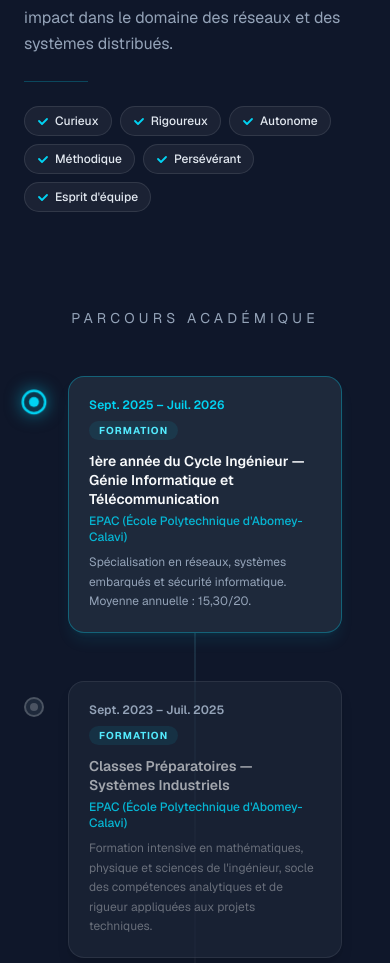
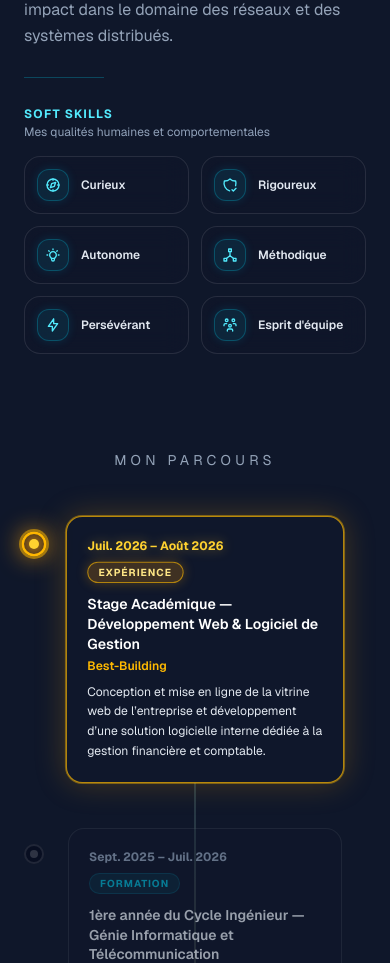
Before and after one commit to VignonCK/my-portfolio, a Next.js app: page / in a window 390 px wide. Shown: the part 2760-3723 px from the top of the page. Built offline with nearby package versions, Linux system fonts and the light colour scheme.

Commit message:
Finitions et ajustements d'ergonomie : animations bidirectionnelles sobres, timeline unifiée Mon Parcours, Soft Skills 2x3 et boutons conditionnels de projets

```diff
--- a/src/components/About.tsx
+++ b/src/components/About.tsx
@@ -3,47 +3,60 @@
 /**
  * src/components/About.tsx
  *
- * Section « À propos » — Module 3 du portfolio (v2).
+ * Section « À propos » — Module 3 du portfolio.
  *
  * Entrées : siteConfig.apropos (bio, timeline)
  * Sorties  : élément <section id="apropos"> avec :
- *   1. En-tête section centré (overline + H2 + sous-titre) — sans photo circulaire
- *   2. Bloc bio : photo gauche + texte droite (présentation + aspirations + tags)
- *   3. Timeline académique avec animation d'état actif au scroll (IntersectionObserver)
+ *   1. En-tête section centré avec animation scroll reveal bidirectionnelle
+ *   2. Bloc bio : photo + texte & Soft Skills 2x3
+ *   3. Timeline unique "Mon Parcours" : Formations (cyan) & Expériences (ambre) unifiées
  *
  * Décisions clés :
- * - useReducedMotion respecté sur toutes les animations (WCAG AA).
- * - Timeline : IntersectionObserver sur chaque entrée → activeIndex mis à jour
- *   au scroll → nœud actif s'illumine (glow + pulse) pour guider le lecteur.
- * - La ligne verticale est en CSS pur (pas de calcul JS de hauteur).
- * - bio.photoUrl vide → placeholder gris avec initiales du candidat.
- * - Aucun texte en dur dans le composant — tout vient de siteConfig.apropos.
+ *   - Fusion chronologique des formations et expériences.
+ *   - Différenciation visuelle : Badges et nœuds cyan pour formations, ambre pour expériences.
+ *   - Animations sobres et fluides (translations légères ≤ 20px, 350-400ms, easeOut, once: false).
+ *   - useReducedMotion respecté pour désactiver les translations si demandé.
  */
 
 import { useEffect, useRef, useState } from 'react';
-import { motion, useReducedMotion, Variants } from 'framer-motion';
+import { motion, useReducedMotion, type Variants } from 'framer-motion';
 import Image from 'next/image';
+import type { IconType } from 'react-icons';
+import {
+  TbCompass,
+  TbShieldCheck,
+  TbBulb,
+  TbHierarchy2,
+  TbBolt,
+  TbUsersGroup,
+  TbSparkles,
+} from 'react-icons/tb';
 import { siteConfig } from '@/src/data/site-config';
 
-// ─── Sous-composant : Bloc bio (photo gauche + texte droite) ─────────────────
+// ─── Mapping des icônes thématiques par qualité ──────────────────────────────
+
+const ICONS_QUALITES: Record<string, IconType> = {
+  'Curieux': TbCompass,
+  'Rigoureux': TbShieldCheck,
+  'Autonome': TbBulb,
+  'Méthodique': TbHierarchy2,
+  'Persévérant': TbBolt,
+  "Esprit d'équipe": TbUsersGroup,
+};
+
+// ─── Sous-composant : Bloc bio (photo gauche + texte & soft skills droite) ───
 
 function BlocBio({ shouldReduceMotion }: { shouldReduceMotion: boolean }) {
   const { bio } = siteConfig.apropos;
 
-  const variantesEntree: Variants = {
-    masque: { opacity: 0, y: shouldReduceMotion ? 0 : 30 },
-    visible: { opacity: 1, y: 0, transition: { duration: 0.65, ease: 'easeOut' } },
-  };
-
   return (
     <div className="mb-24 grid grid-cols-1 gap-10 lg:grid-cols-[2fr_3fr] lg:items-start lg:gap-14">
-
-      {/* ── Colonne gauche : Photo ── */}
+      {/* ── Colonne gauche : Photo (Slide-in gauche sobre) ── */}
       <motion.div
-        variants={variantesEntree}
-        initial="masque"
-        whileInView="visible"
-        viewport={{ once: true }}
+        initial={{ opacity: 0, x: shouldReduceMotion ? 0 : -20 }}
+        whileInView={{ opacity: 1, x: 0 }}
+        viewport={{ once: false, amount: 0.15 }}
+        transition={{ duration: 0.4, ease: 'easeOut' }}
         className="relative mx-auto w-full max-w-sm"
       >
         {/* Cadre photo */}
@@ -58,10 +71,9 @@ function BlocBio({ shouldReduceMotion }: { shouldReduceMotion: boolean }) {
               priority
             />
           ) : (
-            /* Placeholder initiales — retiré dès que photoUrl est renseigné */
             <div className="flex h-full w-full items-center justify-center bg-gradient-to-br from-slate-800 to-slate-900">
               <span className="text-5xl font-bold text-white/10 select-none">
-                {siteConfig.nomCandidat.split(' ').map(n => n[0]).join('')}
+                {siteConfig.nomCandidat.split(' ').map((n) => n[0]).join('')}
               </span>
             </div>
           )}
@@ -73,19 +85,18 @@ function BlocBio({ shouldReduceMotion }: { shouldReduceMotion: boolean }) {
             </p>
           </div>
         </div>
-
       </motion.div>
 
-      {/* ── Colonne droite : Texte ── */}
+      {/* ── Colonne droite : Texte & Soft Skills (Slide-in droite sobre) ── */}
       <motion.div
-        variants={variantesEntree}
-        initial="masque"
-        whileInView="visible"
-        viewport={{ once: true }}
-        transition={{ delay: 0.12 }}
-        className="flex flex-col gap-5"
+        initial={{ opacity: 0, x: shouldReduceMotion ? 0 : 20 }}
+        whileInView={{ opacity: 1, x: 0 }}
+        viewport={{ once: false, amount: 0.15 }}
+        transition={{ duration: 0.4, delay: shouldReduceMotion ? 0 : 0.08, ease: 'easeOut' }}
+        className="flex flex-col gap-6"
       >
-        {/* Paragraphes de présentation — tous en couleur secondaire */}
+        {/* Paragraphes de présentation */}
+        <div className="flex flex-col gap-4">
           {bio.paragraphes.map((texte, i) => (
             <p
               key={i}
@@ -94,47 +105,86 @@ function BlocBio({ shouldReduceMotion }: { shouldReduceMotion: boolean }) {
               {texte}
             </p>
           ))}
+        </div>
 
         {/* Séparateur */}
-        <div className="my-1 h-px w-16 bg-cyan-500/30" aria-hidden="true" />
+        <div className="my-1 h-px w-20 bg-cyan-500/30" aria-hidden="true" />
 
-        {/* Qualités personnelles */}
-        <div className="flex flex-wrap gap-2" aria-label="Qualités personnelles">
-          {bio.qualites.map((qualite) => (
-            <span
+        {/* ── Section Soft Skills / Savoir-être ────────────────────── */}
+        <div className="space-y-4">
+          <div>
+            <h3 className="text-xs font-bold uppercase tracking-widest text-cyan-300">
+              Soft Skills
+            </h3>
+            <p className="mt-0.5 text-xs text-slate-400">
+              Mes qualités humaines et comportementales
+            </p>
+          </div>
+
+          {/* Grille responsive 2x3 / 3x2 de mini-cartes */}
+          <div
+            className="grid grid-cols-2 gap-3 sm:grid-cols-3"
+            aria-label="Qualités comportementales et humaines"
+          >
+            {bio.qualites.map((qualite) => {
+              const Icon = ICONS_QUALITES[qualite] ?? TbSparkles;
+              return (
+                <div
                   key={qualite}
-              className="inline-flex items-center gap-1.5 rounded-full border border-white/10 bg-white/5 px-3 py-1.5 text-xs font-medium text-slate-200"
+                  className="group flex items-center gap-3 rounded-2xl border border-white/10 bg-slate-900/60 p-3 backdrop-blur-md transition-all duration-300 hover:-translate-y-0.5 hover:border-cyan-400/50 hover:bg-slate-800/80 hover:shadow-[0_0_15px_rgba(6,182,212,0.2)]"
                 >
-              {/* Checkmark cyan discret */}
-              <svg viewBox="0 0 12 12" fill="none" className="h-3 w-3 shrink-0 text-cyan-400" aria-hidden="true">
-                <path d="M2 6l3 3 5-5" stroke="currentColor" strokeWidth="1.8" strokeLinecap="round" strokeLinejoin="round" />
-              </svg>
+                  {/* Pastille lumineuse cyan avec icône thématique */}
+                  <div className="flex h-8 w-8 shrink-0 items-center justify-center rounded-xl border border-cyan-500/30 bg-cyan-500/10 text-cyan-300 shadow-[0_0_10px_rgba(6,182,212,0.15)] transition-all duration-300 group-hover:scale-105 group-hover:bg-cyan-500/20 group-hover:text-cyan-200">
+                    <Icon size={16} aria-hidden="true" />
+                  </div>
+                  <span className="text-xs font-semibold text-slate-200 transition-colors group-hover:text-white">
                     {qualite}
                   </span>
-          ))}
+                </div>
+              );
+            })}
+          </div>
         </div>
       </motion.div>
-
     </div>
   );
 }
 
 // ─── Sous-composant : Nœud de timeline ──────────────────────────────────────
 
-function NoeudTimeline({ estActif }: { estActif: boolean }) {
+function NoeudTimeline({
+  estActif,
+  estFormation,
+}: {
+  estActif: boolean;
+  estFormation: boolean;
+}) {
+  const activeBorderGlow = estFormation
+    ? 'border-cyan-400 bg-cyan-500/30 shadow-[0_0_20px_rgba(6,182,212,0.9)] ring-2 ring-cyan-400/50'
+    : 'border-amber-400 bg-amber-500/30 shadow-[0_0_20px_rgba(245,158,11,0.9)] ring-2 ring-amber-400/50';
+
+  const dotColorClasses = estFormation ? 'bg-cyan-300 shadow-[0_0_8px_#22d3ee]' : 'bg-amber-300 shadow-[0_0_8px_#f59e0b]';
+  const pingColorClasses = estFormation ? 'bg-cyan-400' : 'bg-amber-400';
+
   return (
     <div
-      className={`relative z-10 flex h-5 w-5 shrink-0 items-center justify-center rounded-full border-2 transition-all duration-500 ${
+      className={`relative z-10 flex h-5 w-5 shrink-0 items-center justify-center rounded-full border-2 transition-all duration-400 ${
         estActif
-          ? 'border-cyan-400 bg-cyan-500/20 shadow-[0_0_14px_rgba(6,182,212,0.6)] scale-125'
-          : 'border-white/20 bg-[var(--surface)] scale-100'
+          ? `${activeBorderGlow} scale-125 opacity-100`
+          : 'border-white/20 bg-slate-950 scale-100 opacity-50'
       }`}
       aria-hidden="true"
     >
       {estActif && (
-        <span className="absolute inline-flex h-full w-full animate-ping rounded-full bg-cyan-400 opacity-30" />
+        <span
+          className={`absolute inline-flex h-full w-full animate-ping rounded-full opacity-50 ${pingColorClasses}`}
+        />
       )}
-      <span className={`h-2 w-2 rounded-full transition-colors duration-500 ${estActif ? 'bg-cyan-400' : 'bg-white/20'}`} />
+      <span
+        className={`h-2 w-2 rounded-full transition-colors duration-400 ${
+          estActif ? dotColorClasses : 'bg-white/30'
+        }`}
+      />
     </div>
   );
 }
@@ -152,22 +202,40 @@ function ContenuCarte({
 }) {
   const badgeFormation = entree.type === 'formation';
 
+  const styleActif = badgeFormation
+    ? 'border-cyan-400/70 bg-slate-900 shadow-[0_0_30px_rgba(6,182,212,0.25)] ring-1 ring-cyan-400/40 opacity-100 scale-[1.015]'
+    : 'border-amber-400/70 bg-slate-900 shadow-[0_0_30px_rgba(245,158,11,0.25)] ring-1 ring-amber-400/40 opacity-100 scale-[1.015]';
+
   return (
     <div
-      className={`rounded-2xl border p-5 shadow-lg transition-all duration-500 ${
+      className={`rounded-2xl border p-5 transition-all duration-400 ${
         estActif
-          ? 'border-cyan-500/40 bg-[var(--surface)] shadow-cyan-500/10'
-          : 'border-white/8 bg-[var(--surface)]/60 shadow-black/10'
+          ? styleActif
+          : 'border-white/10 bg-slate-900/40 shadow-black/20 opacity-65 hover:opacity-90'
       }`}
     >
       {/* Période + badge */}
       <div className="mb-3 flex flex-wrap items-center justify-between gap-2">
-        <span className={`text-xs font-semibold transition-colors duration-500 ${estActif ? 'text-cyan-400' : 'text-[var(--text-secondary)]'}`}>
+        <span
+          className={`text-xs font-bold transition-colors duration-400 ${
+            estActif
+              ? badgeFormation
+                ? 'text-cyan-300 drop-shadow-[0_0_6px_rgba(34,211,238,0.4)]'
+                : 'text-amber-300 drop-shadow-[0_0_6px_rgba(251,191,36,0.4)]'
+              : 'text-slate-400'
+          }`}
+        >
           {entree.periode}
         </span>
         <span
-          className={`rounded-full px-2.5 py-0.5 text-[10px] font-bold uppercase tracking-widest ${
-            badgeFormation ? 'bg-cyan-500/10 text-cyan-300' : 'bg-violet-500/10 text-violet-300'
+          className={`rounded-full border px-2.5 py-0.5 text-[10px] font-bold uppercase tracking-widest transition-all duration-400 ${
+            badgeFormation
+              ? estActif
+                ? 'border-cyan-400/60 bg-cyan-500/20 text-cyan-200 shadow-[0_0_12px_rgba(6,182,212,0.3)]'
+                : 'border-cyan-500/20 bg-cyan-500/10 text-cyan-400/80'
+              : estActif
+                ? 'border-amber-400/60 bg-amber-500/20 text-amber-200 shadow-[0_0_12px_rgba(245,158,11,0.3)]'
+                : 'border-amber-500/20 bg-amber-500/10 text-amber-400/80'
           }`}
           aria-label={`Type : ${badgeFormation ? 'Formation' : 'Expérience'}`}
         >
@@ -176,17 +244,31 @@ function ContenuCarte({
       </div>
 
       {/* Intitulé */}
-      <h3 className={`text-sm font-semibold leading-snug transition-colors duration-500 ${estActif ? 'text-[var(--text-primary)]' : 'text-white/60'}`}>
+      <h3
+        className={`text-sm font-semibold leading-snug transition-colors duration-400 ${
+          estActif ? 'text-white font-bold' : 'text-slate-200'
+        }`}
+      >
         {entree.intitule}
       </h3>
 
-      {/* Établissement */}
-      <p className="mt-1 text-xs font-medium text-[var(--accent)]">
+      {/* Établissement / Entreprise */}
+      <p
+        className={`mt-1 text-xs font-semibold transition-colors duration-400 ${
+          badgeFormation
+            ? estActif ? 'text-cyan-400' : 'text-cyan-400/70'
+            : estActif ? 'text-amber-400' : 'text-amber-400/70'
+        }`}
+      >
         {entree.etablissement}
       </p>
 
       {/* Détail */}
-      <p className={`mt-2 text-xs leading-relaxed transition-colors duration-500 ${estActif ? 'text-[var(--text-secondary)]' : 'text-white/35'}`}>
+      <p
+        className={`mt-2 text-xs leading-relaxed transition-colors duration-400 ${
+          estActif ? 'text-slate-200' : 'text-slate-400/80'
+        }`}
+      >
         {entree.detail}
       </p>
     </div>
@@ -209,15 +291,27 @@ function CarteTimeline({
   shouldReduceMotion: boolean;
 }) {
   const estADroite = index % 2 === 0;
+  const estFormation = entree.type === 'formation';
 
   const variantesCarte: Variants = {
-    masque: { opacity: 0, x: shouldReduceMotion ? 0 : estADroite ? 50 : -50 },
-    visible: { opacity: 1, x: 0, transition: { duration: 0.5, ease: 'easeOut' } },
+    masque: {
+      opacity: 0,
+      x: shouldReduceMotion ? 0 : estADroite ? 20 : -20,
+      y: shouldReduceMotion ? 0 : 10,
+    },
+    visible: {
+      opacity: 1,
+      x: 0,
+      y: 0,
+      transition: { duration: 0.35, ease: 'easeOut' },
+    },
   };
 
   return (
-    <div ref={refCallback} className="relative grid grid-cols-[1fr_auto_1fr] items-start gap-x-6">
-
+    <div
+      ref={refCallback}
+      className="relative grid grid-cols-[1fr_auto_1fr] items-start gap-x-6"
+    >
       {/* ── Colonne gauche (desktop, cartes impaires) ── */}
       <div className="hidden md:flex md:flex-col md:items-end md:pb-12">
         {!estADroite && (
@@ -225,7 +319,7 @@ function CarteTimeline({
             variants={variantesCarte}
             initial="masque"
             whileInView="visible"
-            viewport={{ once: true, margin: '-60px' }}
+            viewport={{ once: false, amount: 0.2 }}
             className="w-full max-w-xs"
           >
             <ContenuCarte entree={entree} estActif={estActif} />
@@ -235,17 +329,17 @@ function CarteTimeline({
 
       {/* ── Nœud central ── */}
       <div className="flex flex-col items-center pt-4">
-        <NoeudTimeline estActif={estActif} />
+        <NoeudTimeline estActif={estActif} estFormation={estFormation} />
       </div>
 
       {/* ── Colonne droite ── */}
       <div className="flex flex-col items-start pb-12">
-        {/* Mobile : toutes les cartes ici */}
+        {/* Mobile */}
         <motion.div
           variants={variantesCarte}
           initial="masque"
           whileInView="visible"
-          viewport={{ once: true, margin: '-60px' }}
+          viewport={{ once: false, amount: 0.2 }}
           className="w-full max-w-xs md:hidden"
         >
           <ContenuCarte entree={entree} estActif={estActif} />
@@ -257,7 +351,7 @@ function CarteTimeline({
             variants={variantesCarte}
             initial="masque"
             whileInView="visible"
-            viewport={{ once: true, margin: '-60px' }}
+            viewport={{ once: false, amount: 0.2 }}
             className="hidden w-full max-w-xs md:block"
           >
             <ContenuCarte entree={entree} estActif={estActif} />
@@ -274,38 +368,31 @@ export default function About() {
   const shouldReduceMotion = useReducedMotion() ?? false;
   const { apropos } = siteConfig;
 
-  /**
-   * Tracking de l'entrée active au scroll via IntersectionObserver.
-   * Chaque CarteTimeline passe un ref callback → on stocke les refs dans un tableau.
-   * Quand une entrée est visible à ≥ 40%, on la marque comme active.
-   * Initialisation : première entrée active par défaut.
-   */
   const [activeIndex, setActiveIndex] = useState(0);
   const itemRefs = useRef<(HTMLDivElement | null)[]>([]);
 
   useEffect(() => {
-    if (shouldReduceMotion) return; // Pas d'animation → laisser le premier actif
+    if (shouldReduceMotion) return;
 
     const observers = itemRefs.current.map((el, i) => {
       if (!el) return null;
       const obs = new IntersectionObserver(
         ([entry]) => {
-          if (entry.isIntersecting) setActiveIndex(i);
+          if (entry.isIntersecting) {
+            setActiveIndex(i);
+          }
         },
-        { threshold: 0.4 }
+        {
+          rootMargin: '-15% 0px -25% 0px',
+          threshold: 0.1,
+        }
       );
       obs.observe(el);
       return obs;
     });
 
-    return () => observers.forEach(obs => obs?.disconnect());
+    return () => observers.forEach((obs) => obs?.disconnect());
   }, [shouldReduceMotion]);
-
-  /* Variantes communes pour les blocs de texte */
-  const variantesBloc: Variants = {
-    masque: { opacity: 0, y: shouldReduceMotion ? 0 : 24 },
-    visible: { opacity: 1, y: 0, transition: { duration: 0.6, ease: 'easeOut' } },
-  };
 
   return (
     <section
@@ -313,12 +400,12 @@ export default function About() {
       aria-labelledby="titre-apropos"
       className="relative mx-auto w-full max-w-6xl px-6 py-20 sm:px-10"
     >
-      {/* ── En-tête de section ─────────────────────────────────────── */}
+      {/* ── En-tête de section (Scroll Reveal) ─────────────────────── */}
       <motion.div
-        variants={variantesBloc}
-        initial="masque"
-        whileInView="visible"
-        viewport={{ once: true }}
+        initial={{ opacity: 0, y: shouldReduceMotion ? 0 : 20 }}
+        whileInView={{ opacity: 1, y: 0 }}
+        viewport={{ once: false, amount: 0.15 }}
+        transition={{ duration: 0.4, ease: 'easeOut' }}
         className="mb-16 text-center"
       >
         <p className="text-sm uppercase tracking-[0.3em] text-cyan-300">À propos</p>
@@ -333,25 +420,25 @@ export default function About() {
         </p>
       </motion.div>
 
-      {/* ── Bloc bio : photo gauche + texte droite ─────────────────── */}
+      {/* ── Bloc bio : photo gauche + texte & soft skills droite ───── */}
       <BlocBio shouldReduceMotion={shouldReduceMotion} />
 
-      {/* ── Timeline du parcours académique ────────────────────────── */}
+      {/* ── Timeline unifiée : Mon Parcours (Formations & Expériences) */}
       <div>
         <motion.p
-          variants={variantesBloc}
-          initial="masque"
-          whileInView="visible"
-          viewport={{ once: true }}
+          initial={{ opacity: 0, y: shouldReduceMotion ? 0 : 15 }}
+          whileInView={{ opacity: 1, y: 0 }}
+          viewport={{ once: false, amount: 0.15 }}
+          transition={{ duration: 0.35, ease: 'easeOut' }}
           className="mb-12 text-center text-sm uppercase tracking-[0.3em] text-[var(--text-secondary)]"
         >
-          Parcours académique
+          Mon Parcours
         </motion.p>
 
         <div className="relative">
           {/* Ligne verticale centrale */}
           <div
-            className="absolute left-1/2 top-0 h-full w-px -translate-x-1/2 bg-gradient-to-b from-cyan-500/50 via-white/10 to-transparent"
+            className="absolute left-1/2 top-0 h-full w-px -translate-x-1/2 bg-gradient-to-b from-cyan-500/50 via-amber-500/30 to-transparent"
             aria-hidden="true"
           />
 
@@ -362,7 +449,9 @@ export default function About() {
                 entree={entree}
                 index={index}
                 estActif={activeIndex === index}
-                refCallback={(el) => { itemRefs.current[index] = el; }}
+                refCallback={(el) => {
+                  itemRefs.current[index] = el;
+                }}
                 shouldReduceMotion={shouldReduceMotion}
               />
             ))}
--- a/src/components/Footer.tsx
+++ b/src/components/Footer.tsx
@@ -4,32 +4,37 @@
  * src/components/Footer.tsx — Module 7 (Pied de page)
  *
  * Entrées : siteConfig (src/data/site-config.ts)
- * Sorties  : <footer> avec :
- *   1. Identité du candidat & mention explicite du créateur
- *   2. Date de dernière mise à jour
- *   3. Liens de navigation rapide vers les sections
- *   4. Liens vers profils professionnels (GitHub, LinkedIn)
- *   5. Bouton de retour doux en haut de page
+ * Sorties  : <footer> avec animation d'apparition douce
  *
  * Décisions clés :
  *   - Mention du créateur et date de mise à jour incluses.
  *   - Pas de mention des technologies conformément au cadrage.
+ *   - Animation scroll reveal avec whileInView (viewport.once = true).
  *   - Source unique de vérité siteConfig.
  */
 
+import { motion, useReducedMotion } from 'framer-motion';
 import { SiGithub } from 'react-icons/si';
 import { FaLinkedin } from 'react-icons/fa6';
 import { TbArrowUp } from 'react-icons/tb';
 import { siteConfig } from '@/src/data/site-config';
 
 export default function Footer() {
+  const shouldReduceMotion = useReducedMotion() ?? false;
+
   const scrollToTop = () => {
     window.scrollTo({ top: 0, behavior: 'smooth' });
   };
 
   return (
     <footer className="border-t border-white/10 bg-slate-950 px-6 py-12 text-slate-400 sm:px-10">
-      <div className="mx-auto flex max-w-6xl flex-col gap-8 md:flex-row md:items-center md:justify-between">
+      <motion.div
+        initial={{ opacity: 0, y: shouldReduceMotion ? 0 : 15 }}
+        whileInView={{ opacity: 1, y: 0 }}
+        viewport={{ once: false, amount: 0.15 }}
+        transition={{ duration: 0.35, ease: 'easeOut' }}
+        className="mx-auto flex max-w-6xl flex-col gap-8 md:flex-row md:items-center md:justify-between"
+      >
         {/* Colonne gauche : Identité & Créateur */}
         <div>
           <a
@@ -100,7 +105,7 @@ export default function Footer() {
             </button>
           </div>
         </div>
-      </div>
+      </motion.div>
 
       {/* Copyright en bas */}
       <div className="mx-auto mt-8 max-w-6xl border-t border-white/5 pt-6 text-center text-xs text-slate-500">
--- a/src/data/site-config.ts
+++ b/src/data/site-config.ts
@@ -63,25 +63,41 @@ export const siteConfig = {
 
     timeline: [
       {
+        id: 'stage-best-building',
+        periode: 'Juil. 2026 – Août 2026',
+        intitule: 'Stage Académique — Développement Web & Logiciel de Gestion',
+        etablissement: 'Best-Building',
+        type: 'experience' as const,
+        detail: 'Conception et mise en ligne de la vitrine web de l’entreprise et développement d’une solution logicielle interne dédiée à la gestion financière et comptable.',
+      },
+      {
         id: 'cycle-ingenieur',
         periode: 'Sept. 2025 – Juil. 2026',
         intitule: '1ère année du Cycle Ingénieur — Génie Informatique et Télécommunication',
-        etablissement: 'EPAC (École Polytechnique d\'Abomey-Calavi)',
+        etablissement: 'EPAC (École Polytechnique d’Abomey-Calavi)',
         type: 'formation' as const,
         detail: 'Spécialisation en réseaux, systèmes embarqués et sécurité informatique. Moyenne annuelle : 15,30/20.',
+      },
+      {
+        id: 'eeia-vallet',
+        periode: 'Juillet 2025',
+        intitule: 'École d’Été en Intelligence Artificielle (EEIA — 5ᵉ édition)',
+        etablissement: 'Bénin Excellence – Fondation Vallet',
+        type: 'experience' as const,
+        detail: 'Programme intensif en programmation, Machine Learning et robotique. Conception et développement en équipe d’un système de reconnaissance faciale.',
       },
       {
         id: 'prepa',
         periode: 'Sept. 2023 – Juil. 2025',
         intitule: 'Classes Préparatoires — Systèmes Industriels',
-        etablissement: 'EPAC (École Polytechnique d\'Abomey-Calavi)',
+        etablissement: 'EPAC (École Polytechnique d’Abomey-Calavi)',
         type: 'formation' as const,
-        detail: 'Formation intensive en mathématiques, physique et sciences de l\'ingénieur, socle des compétences analytiques et de rigueur appliquées aux projets techniques.',
+        detail: 'Formation intensive en mathématiques, physique et sciences de l’ingénieur, socle des compétences analytiques et de rigueur appliquées aux projets techniques.',
       },
       {
         id: 'bac',
         periode: 'Sept. 2022 – Juil. 2023',
-        intitule: 'Baccalauréat de l\'Enseignement Général — Série C',
+        intitule: 'Baccalauréat de l’Enseignement Général — Série C',
         etablissement: 'Lycée',
         type: 'formation' as const,
         detail: 'Spécialités Mathématiques et Sciences Physiques. Mention Très Bien — Moyenne : 16,45/20.',
```
Also changed, not shown: src/components/Contact.tsx (+7 -7 lines), src/components/Projects.tsx (+66 -28 lines), src/components/Skills.tsx (+13 -8 lines). Lines whose indentation alone changed are shown as unchanged.
